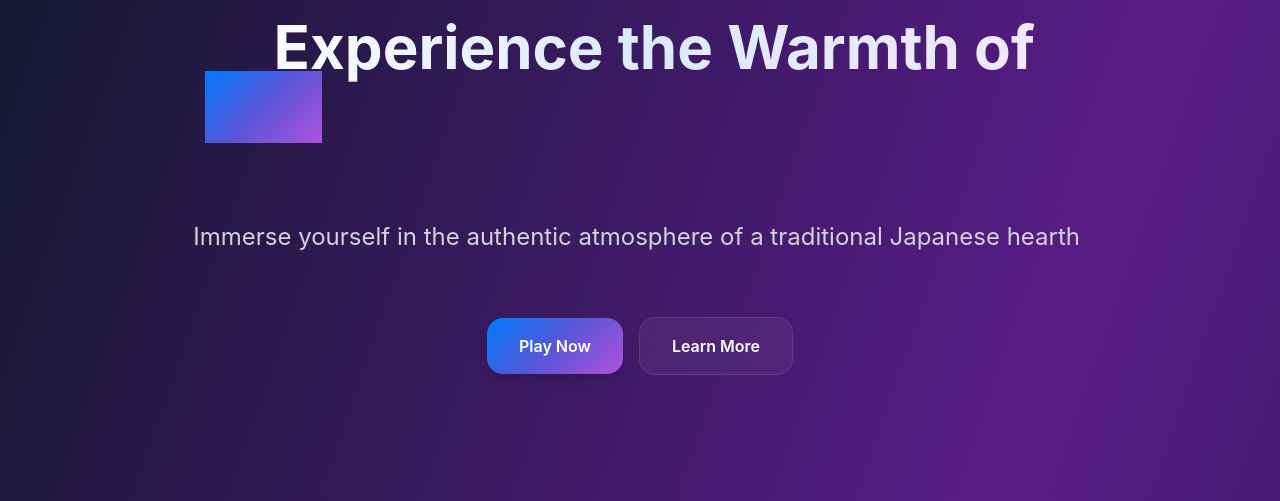
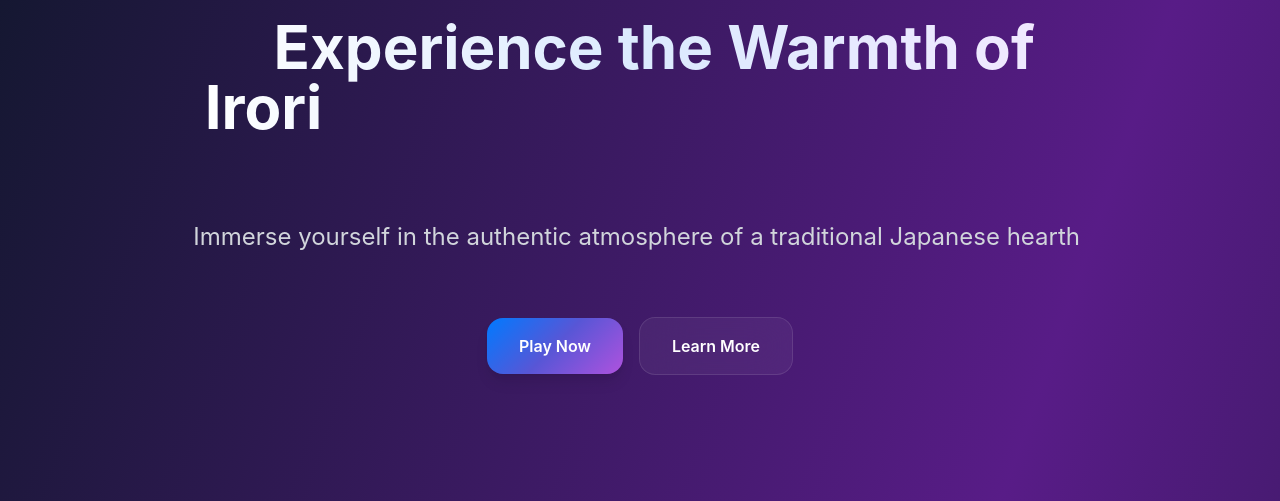
Before and after one commit to ice-vic/irori.christmas, a plain HTML site: page index.html in a window 1280 px wide. Shown: the part 299-800 px from the top of the page. Drawn offline with nearby package versions, Linux system fonts and the light colour scheme.

Commit message:
Update index.html

```diff
--- a/index.html
+++ b/index.html
@@ -246,7 +246,7 @@
                     <span class="text-sm text-gray-300">Now Available Online</span>
                 </div>
                 <h1 class="hero-title text-4xl md:text-6xl font-bold mb-6 bg-gradient-to-r from-white via-blue-100 to-purple-100 bg-clip-text text-transparent">
-                    Experience the Warmth of <span class="apple-gradient bg-clip-text">Irori</span>
+                    Experience the Warmth of <span class="color-write bg-clip-text text-transparent">Irori</span>
                 </h1>
                 <p class="text-xl md:text-2xl text-gray-300 mb-8 animate-slide-up">
                     Immerse yourself in the authentic atmosphere of a traditional Japanese hearth
```
